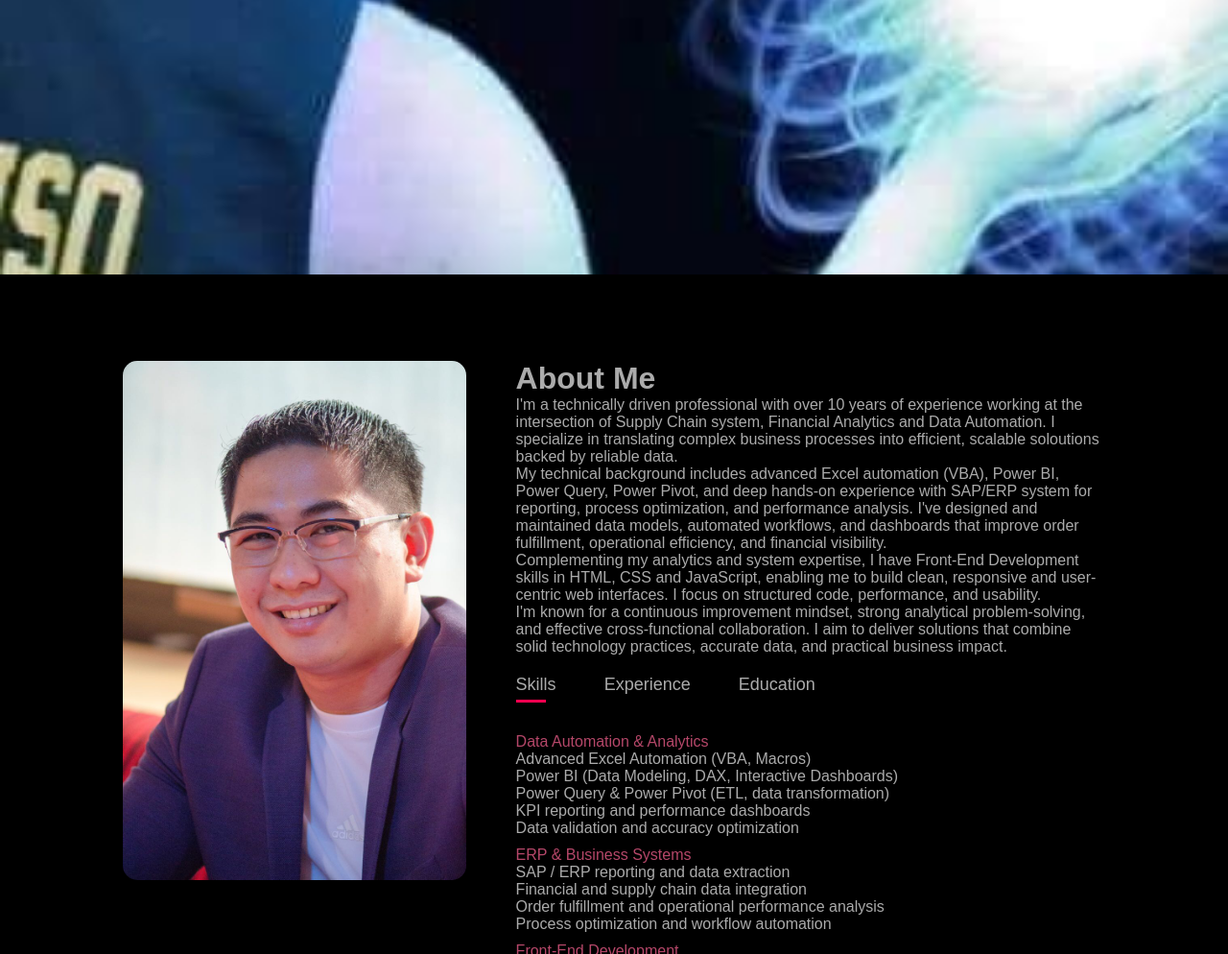
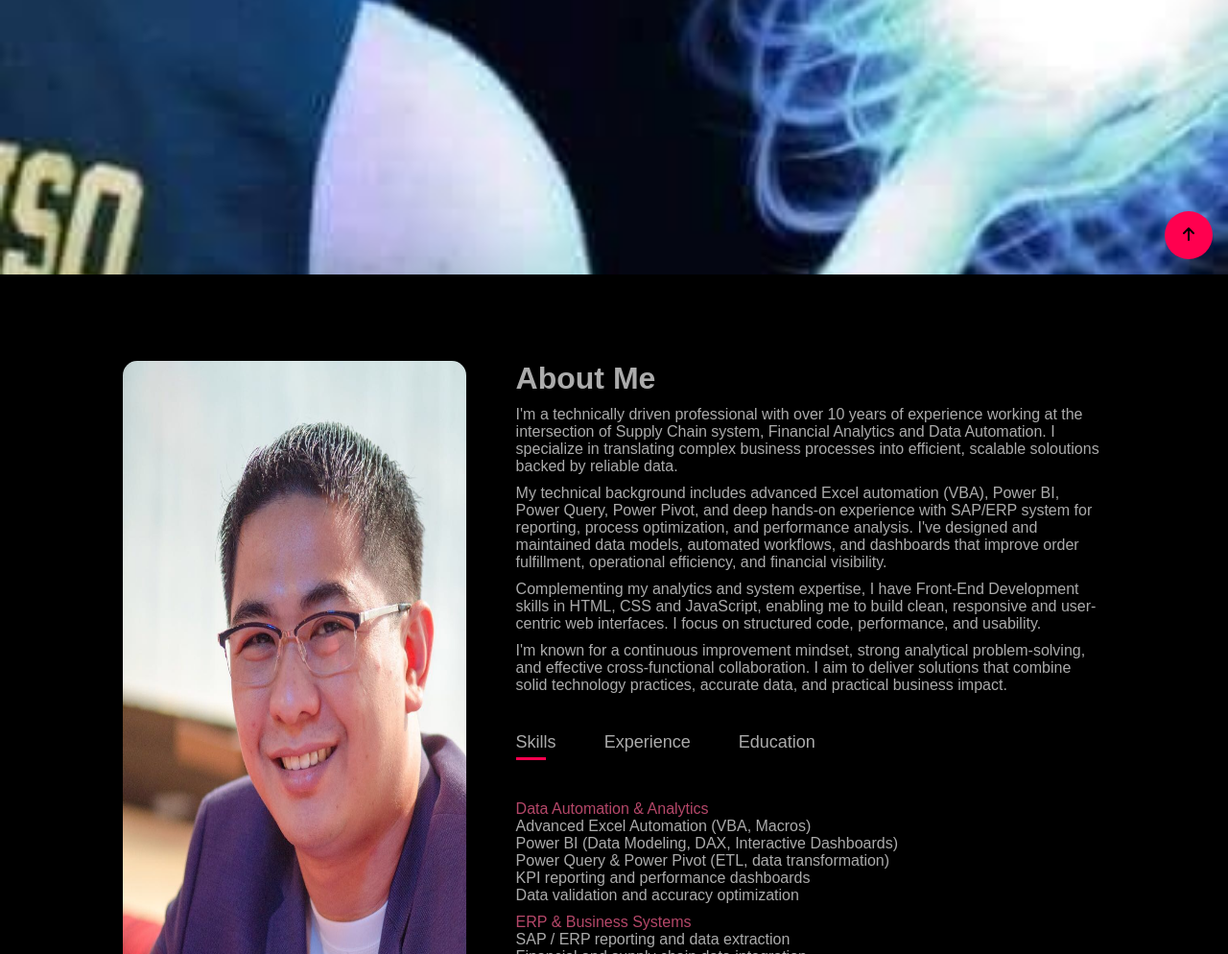
Before and after one commit to dhangniel12/mypage, a plain HTML site: page index.html in a window 1280 px wide. Shown: the part 514-1508 px from the top of the page at 96% size. Drawn offline with Linux system fonts and the light colour scheme.

Commit message:
Add files via upload

```diff
--- a/index.html
+++ b/index.html
@@ -8,6 +8,11 @@
     <script src="https://kit.fontawesome.com/11921280cf.js" crossorigin="anonymous"></script>
 </head>
 <body>
+    <div class="back-on-top">
+        <button>
+            <a href="#"><i class="fa-solid fa-arrow-up fa-bounce" style="color: black;"></i></a>
+        </button>
+    </div>
     <div id="header">
         <div class="container">
             <nav>
@@ -265,8 +270,5 @@
       .catch(error => console.error('Error!', error.message))
   })
 </script>
-
-
 </body>
-
 </html>
--- a/style.css
+++ b/style.css
@@ -10,6 +10,27 @@ body {
     color: #fff;
 }
 
+.back-on-top {
+    position: fixed;
+    bottom: 1em;
+    right: 1em;
+}
+.back-on-top button a{
+    text-decoration: none;
+    cursor: pointer;
+}
+.back-on-top button {
+    width: 50px;
+    height: 50px;
+    font-size: 16px;
+    border-radius: 50%;
+    border: none;
+    outline: none;
+    background: #ff004f;
+    box-shadow: 0px, 2px, 5px, 2px rgb(0, 0, 0, 0.05);
+    position: relative;
+    z-index: 2;
+}
 #header {
     width: 100%;
     height: 100vh;
@@ -93,13 +114,16 @@ nav ul li a:hover::after {
 
 .about-col-1 img {
     width: 100%;
+    height: 100%;
     border-radius: 15px;
 }
 
 .about-col-2 {
     flex-basis: 60%;
 }
-
+.about-col-2 p, .about-col-2 h1{
+    margin-bottom: 10px;
+}
 .sub-title {
     font-size: 60px;
     font-weight: 600;
@@ -108,7 +132,7 @@ nav ul li a:hover::after {
 
 .tab-titles {
     display: flex;
-    margin: 20px 0 40px;
+    margin: 40px 0 40px;
 }
 
 .tab-links {
@@ -427,5 +451,4 @@ nav .fas {
     color: #61b752;
     margin-top: -40px;
     display: block;
-
 }
```
